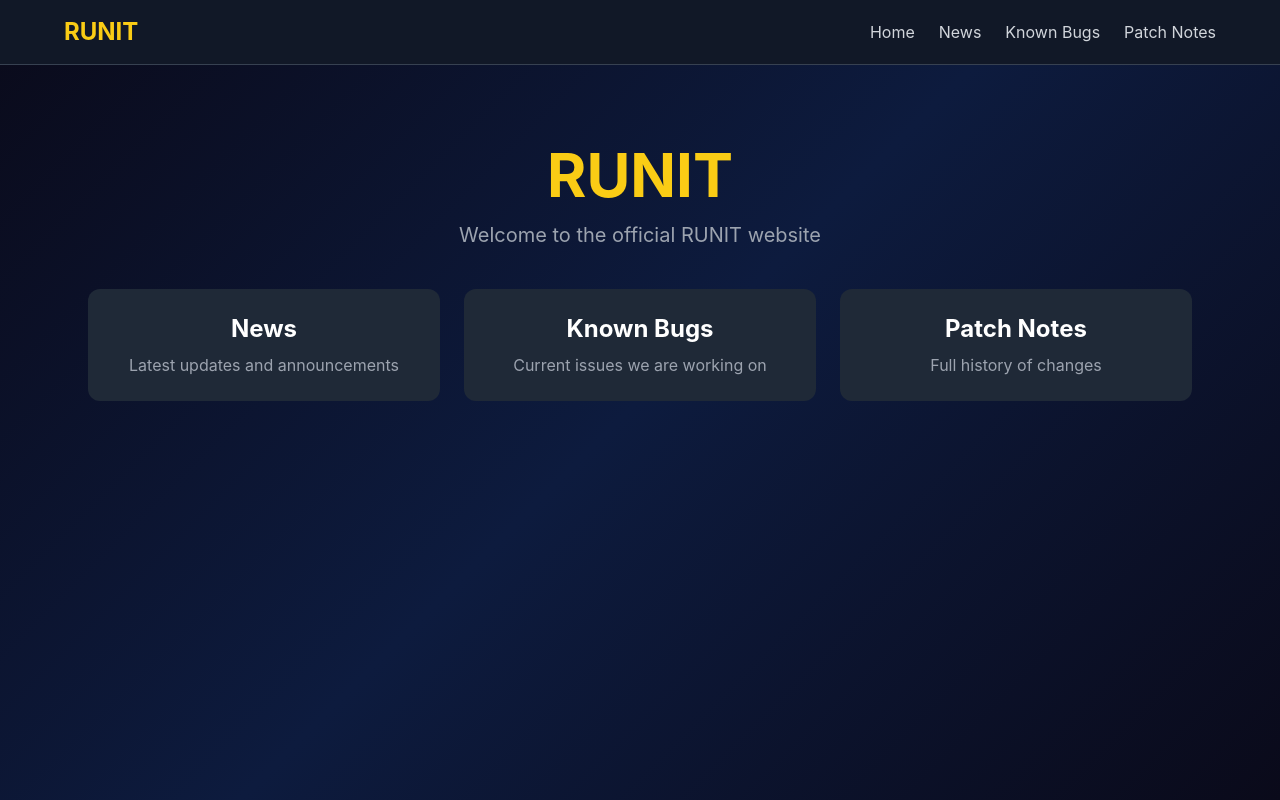
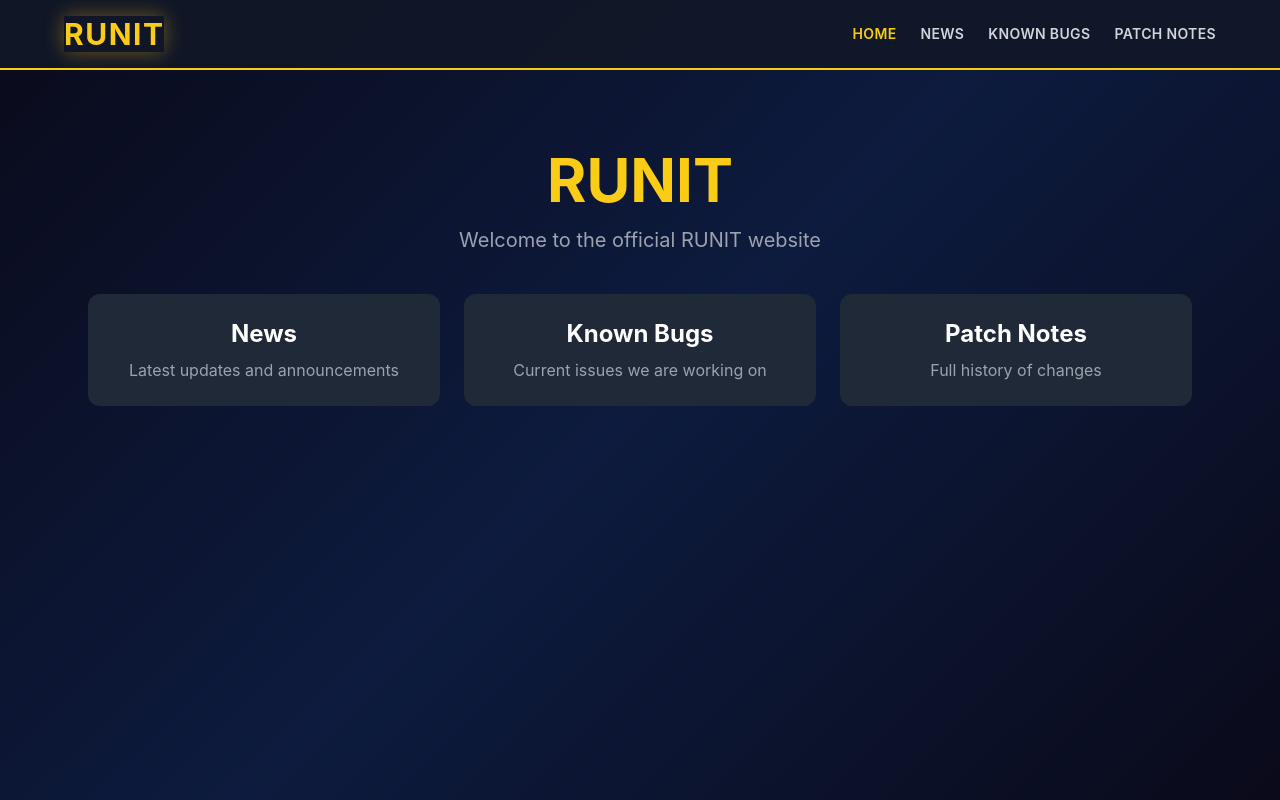
Before and after one commit to MA1NZU/runit, a Next.js app: page / in a window 1280 px wide. Built offline with nearby package versions, Linux system fonts and the light colour scheme.

Commit message:
Update Navbar.tsx

```diff
--- a/components/Navbar.tsx
+++ b/components/Navbar.tsx
@@ -1,25 +1,54 @@
+'use client'
 import Link from 'next/link'
+import { useEffect, useState } from 'react'
+import { supabase } from '@/lib/supabase'
+import { usePathname } from 'next/navigation'
 
 export default function Navbar() {
+  const [isAdmin, setIsAdmin] = useState(false)
+  const pathname = usePathname()
+
+  useEffect(() => {
+    supabase.auth.getSession().then(({ data: { session } }) => {
+      setIsAdmin(!!session)
+    })
+  }, [pathname])
+
+  const links = [
+    { href: '/', label: 'Home' },
+    { href: '/news', label: 'News' },
+    { href: '/bugs', label: 'Known Bugs' },
+    { href: '/patch-notes', label: 'Patch Notes' },
+  ]
+
   return (
-    <nav className="bg-gray-900 border-b border-gray-700 px-6 py-4">
+    <nav className="bg-gray-900 bg-opacity-90 backdrop-blur-sm border-b-2 border-yellow-400 px-6 py-4 sticky top-0 z-50">
       <div className="max-w-6xl mx-auto flex items-center justify-between">
-        <Link href="/" className="text-2xl font-bold text-yellow-400">
-          RUNIT
+        <Link href="/" className="flex items-center gap-2">
+          <span className="text-3xl font-fortnite font-bold text-yellow-400 tracking-wider uppercase yellow-glow">
+            RUNIT
+          </span>
         </Link>
-        <div className="flex gap-6">
-          <Link href="/" className="text-gray-300 hover:text-white transition">
-            Home
-          </Link>
-          <Link href="/news" className="text-gray-300 hover:text-white transition">
-            News
-          </Link>
-          <Link href="/bugs" className="text-gray-300 hover:text-white transition">
-            Known Bugs
-          </Link>
-          <Link href="/patch-notes" className="text-gray-300 hover:text-white transition">
-            Patch Notes
-          </Link>
+        <div className="flex items-center gap-6">
+          {links.map((link) => (
+            <Link
+              key={link.href}
+              href={link.href}
+              className={`font-semibold uppercase tracking-wide text-sm transition hover:text-yellow-400 ${
+                pathname === link.href ? 'text-yellow-400' : 'text-gray-300'
+              }`}
+            >
+              {link.label}
+            </Link>
+          ))}
+          {isAdmin && (
+            <Link
+              href="/admin"
+              className="bg-yellow-400 text-gray-900 font-bold px-4 py-2 rounded-lg text-sm uppercase tracking-wide hover:bg-yellow-300 transition"
+            >
+              Admin
+            </Link>
+          )}
         </div>
       </div>
     </nav>
```
